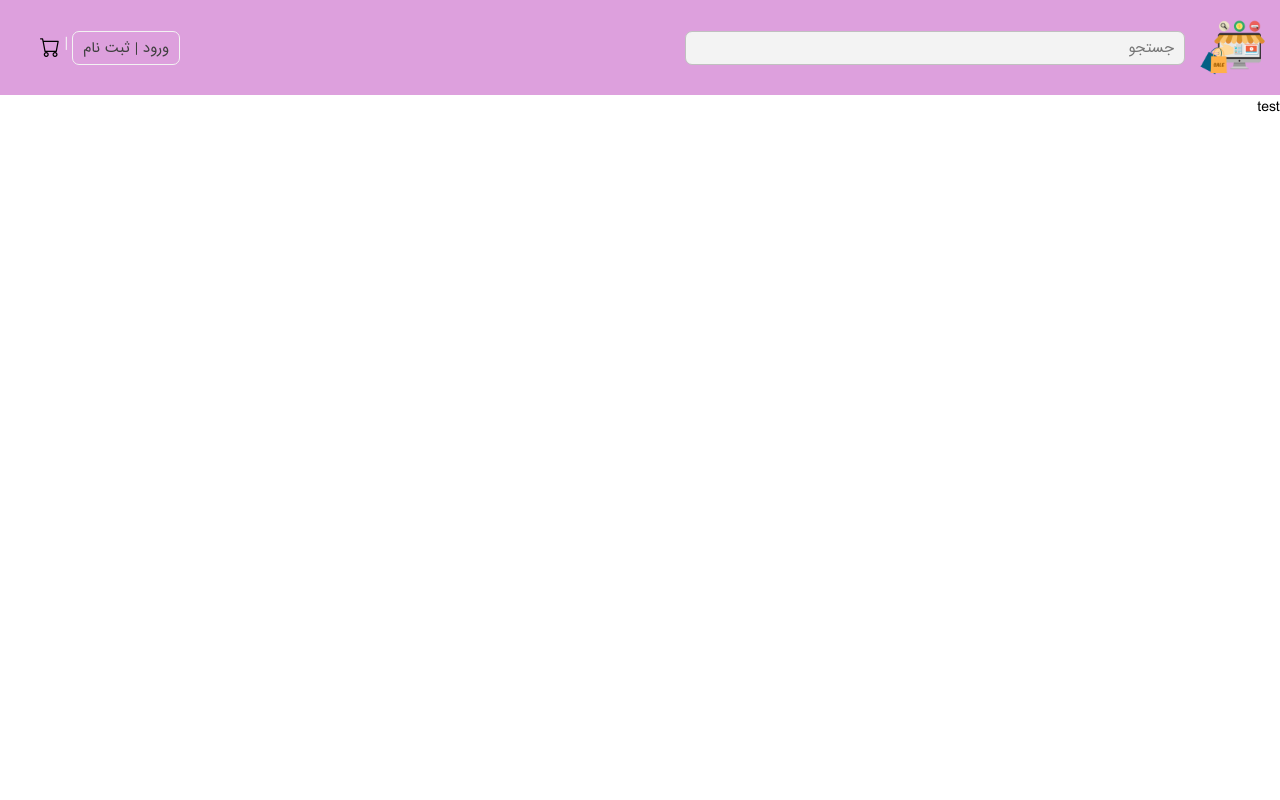
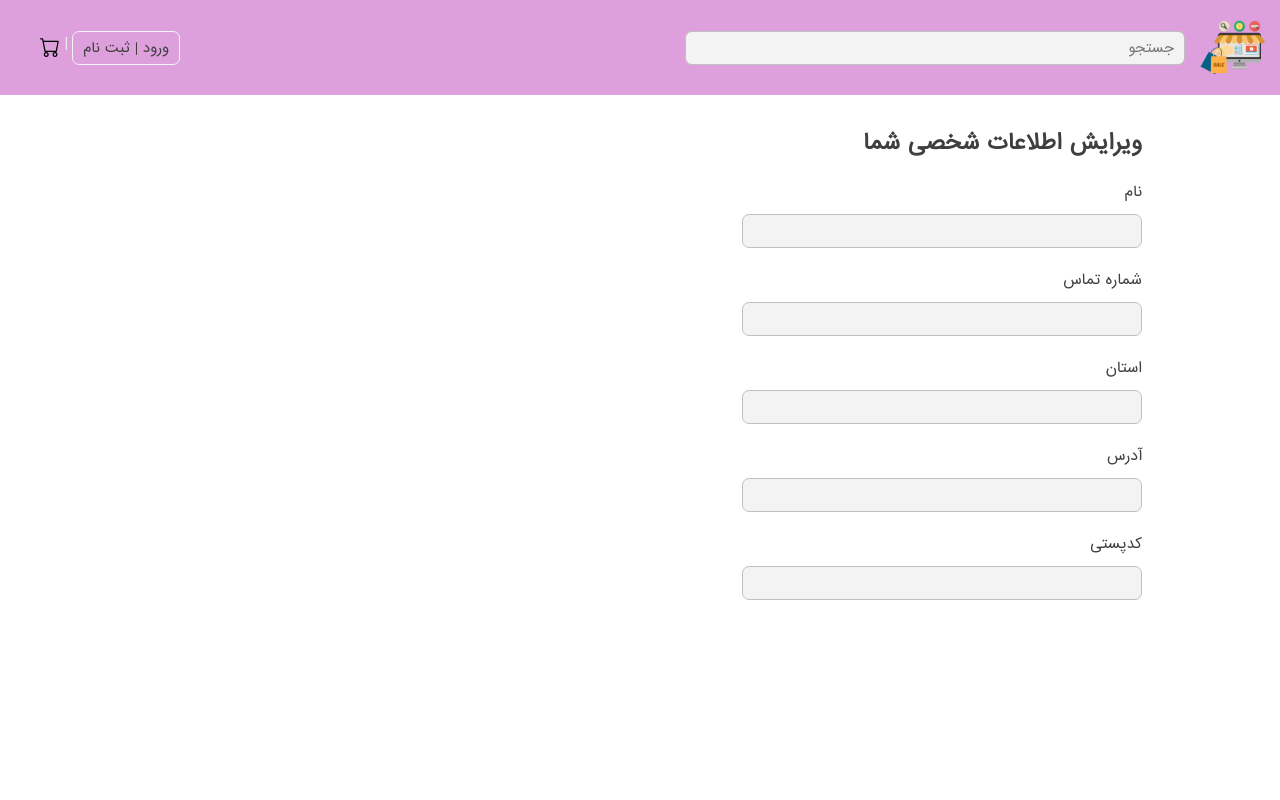
Before and after one commit to omids0/nextjs-online-shop, a Next.js app: page /basket/userinfo in a window 1280 px wide. Shown: the top 800 px of the page. Built offline with nearby package versions, Linux system fonts and the light colour scheme.

Commit message:
user reducer added

```diff
--- a/components/basket/Basketdelivery.js
+++ b/components/basket/Basketdelivery.js
@@ -1,11 +1,14 @@
 import React, { useEffect, useState } from "react";
 import Link from "next/link";
-import { useSelector } from "react-redux";
+import { useDispatch, useSelector } from "react-redux";
+import { saveUserInfoAction } from "../../redux/actions/userActions";
 
 export default function Basketdelivery() {
   const basket = useSelector((state) => state.addToBasketReducer.basketItems);
 
   let factorFinalPrice = basket.reduce((c, x) => c + x.total_price, 0);
+
+  const dispatch = useDispatch();
 
   const [userdata, setuserdata] = useState([]);
   const [basketdata, setbasketdata] = useState([]);
@@ -17,6 +20,7 @@ export default function Basketdelivery() {
       ? JSON.parse(localStorage.getItem("omidshopuser"))
       : [];
     setuserdata(userdatas);
+    dispatch(saveUserInfoAction(userdatas))
 
     const basket = localStorage.getItem("omidshopbasket")
       ? JSON.parse(localStorage.getItem("omidshopbasket"))
--- /dev/null
+++ b/components/basket/Userinfo.js
@@ -0,0 +1,55 @@
+import React, { useState } from "react";
+
+export default function Userinfo() {
+      const [name, setname] = useState('')
+      const [phone, setphone] = useState('')
+      const [city, setcity] = useState('')
+      const [address, setaddress] = useState('')
+      const [postcode, setpostcode] = useState('')
+  return (
+    <div className="userinfo-container">
+      <h2>ویرایش اطلاعات شخصی شما</h2>
+      <form className='userinfo-form'>
+        <label>نام</label>
+        <input
+          type="text"
+          value={name}
+          onChange=""
+          className="input"
+        />
+
+        <label>شماره تماس</label>
+        <input
+          type="text"
+          value={phone}
+          onChange=""
+          className="input"
+        />
+
+        <label>استان</label>
+        <input
+          type="text"
+          value={city}
+          onChange=""
+          className="input"
+        />
+
+        <label>آدرس</label>
+        <input
+          type="text"
+          value={address}
+          onChange=""
+          className="input"
+        />
+
+        <label>کدپستی</label>
+        <input
+          type="text"
+          value={postcode}
+          onChange=""
+          className="input"
+        />
+      </form>
+    </div>
+  );
+}
--- a/pages/basket/userinfo.js
+++ b/pages/basket/userinfo.js
@@ -1,10 +1,11 @@
 import React from 'react'
 import AppLayout from '../../components/AppLayout'
+import Userinfo from '../../components/basket/Userinfo'
 
 export default function userinfo() {
   return (
     <AppLayout>
-      test
+      <Userinfo />
     </AppLayout>
   )
 }
--- /dev/null
+++ b/redux/actions/userActions.js
@@ -0,0 +1,5 @@
+export const saveUserInfoAction = (userinfo) => (dispatch, getState) => {
+      dispatch({ type: "SAVE_USER_INFO", payload: userinfo})
+      const userstate = getState().userReducers.userinfo
+      localStorage.setItem('omidshopuser', JSON.stringify(userstate))
+}
--- /dev/null
+++ b/redux/reducers/userReducers.js
@@ -0,0 +1,11 @@
+export const userReducers = (state = { userinfo: [] }, action) => {
+  switch (action.type) {
+    case "SAVE_USER_INFO":
+      return {
+        ...state,
+        userinfo: [...state.userinfo, action.payload],
+      };
+    default:
+      return state;
+  }
+};
--- a/redux/store.js
+++ b/redux/store.js
@@ -3,10 +3,12 @@ import { composeWithDevTools } from "redux-devtools-extension";
 import thunk from "redux-thunk";
 import { addToBasketReducer } from "./reducers/basketReducers";
 import { productsReducer } from "./reducers/productReducer";
+import { userReducers } from "./reducers/userReducers";
 
 const finalReducers = combineReducers({
   addToBasketReducer: addToBasketReducer,
   productsReducer: productsReducer,
+  userReducers: userReducers
 });
 
 const initialState = {};
--- a/styles/globals.css
+++ b/styles/globals.css
@@ -1637,6 +1637,27 @@ input:checked + .slider:before {
   padding: .5rem var(--padding-small-size);
   border-radius: 7px;
 }
+
+.userinfo-container{
+  max-width: 1024px;
+  margin: 0 auto;
+  padding: var(--padding-small-size);
+}
+
+.userinfo-container h2{
+  color: var(--lite-black-color);
+  margin: 2rem 0;
+}
+.userinfo-form{
+  display: flex;
+  flex-direction: column;
+  max-width: 40rem;
+}
+
+.userinfo-form > input {
+  margin: 1rem 0 2rem
+}
+
 /* Safari */
 @-webkit-keyframes spin {
   0% {
```
